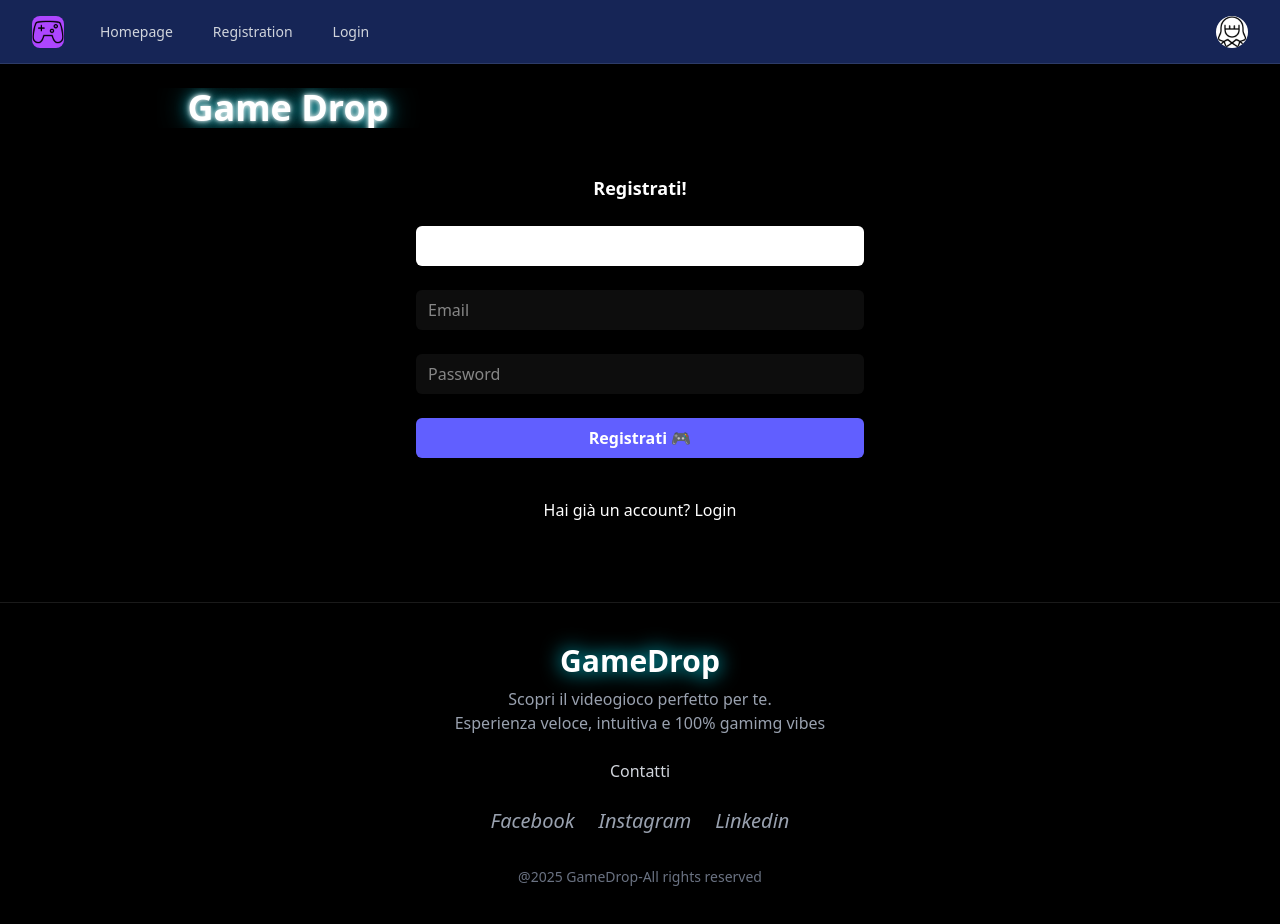
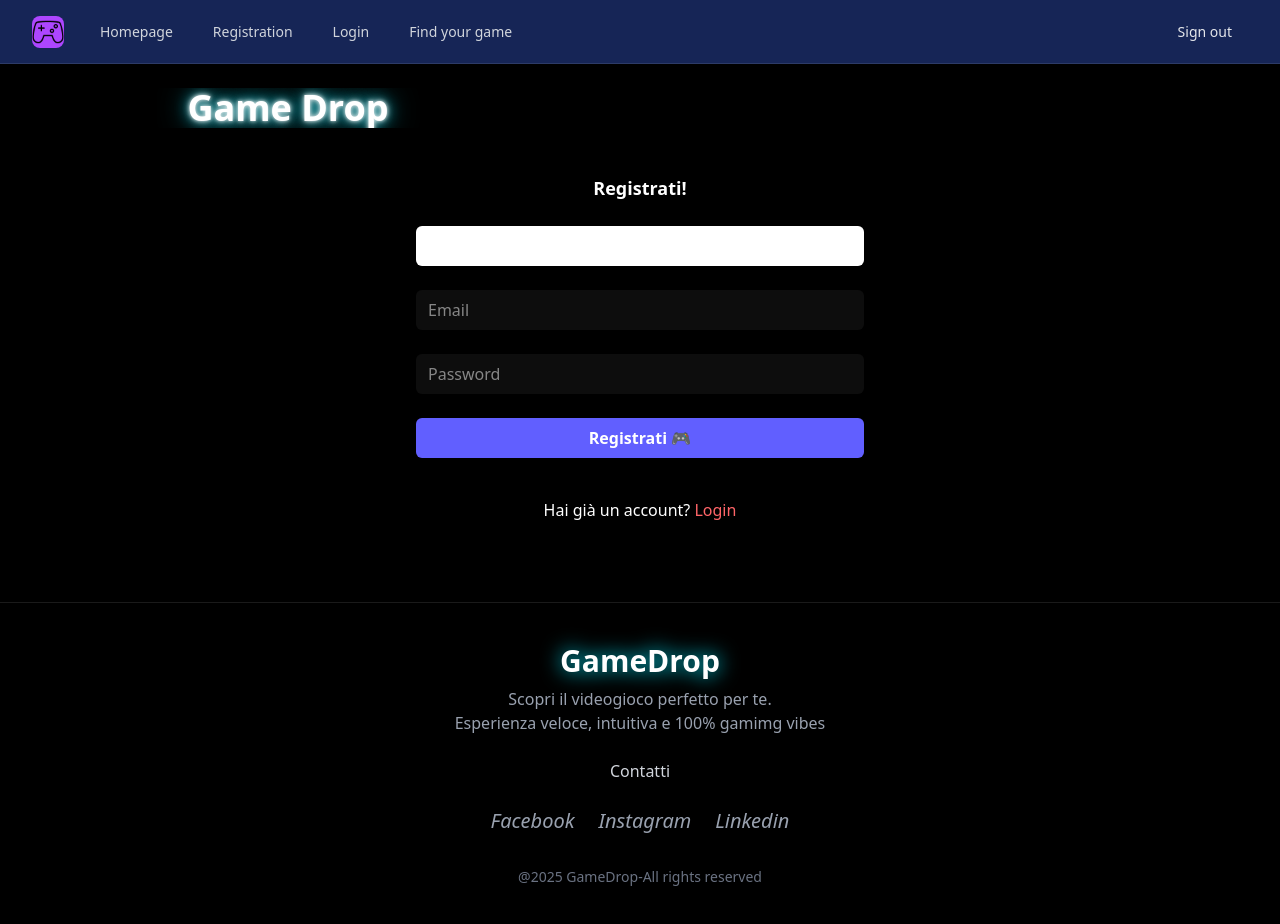
Before and after one commit to alessandraciccone/GGame, a React (Vite) app in the folder GgameFrontend/: page /registration in a window 1280 px wide. Shown: the top 924 px of the page. Built offline with nearby package versions, Linux system fonts and the light colour scheme.

Commit message:
update navBar and Registration component

```diff
--- a/GgameFrontend/src/components/NavBar.jsx
+++ b/GgameFrontend/src/components/NavBar.jsx
@@ -8,13 +8,13 @@ import {
   MenuItems,
 } from "@headlessui/react";
 import { Bars3Icon, BellIcon, XMarkIcon } from "@heroicons/react/24/outline";
-import profile from "../assets/img/profile.png";
 import game from "../assets/img/game.png";
 const navigation = [
   { name: "Homepage", href: "/", current: false },
   { name: "Registration", href: "/Registration", current: false },
 
   { name: "Login", href: "#", current: false },
+  { name: "Find your game", href: "#", current: false },
 ];
 
 function classNames(...classes) {
@@ -87,29 +87,6 @@ export default function NavBar() {
 
             {/* Profile dropdown */}
             <Menu as="div" className="relative ml-3">
-              <MenuButton className="relative flex rounded-full focus-visible:outline-2 focus-visible:outline-offset-2 focus-visible:outline-indigo-500">
-                <span className="absolute -inset-1.5" />
-                <span className="sr-only">Open user menu</span>
-                <img
-                  alt=""
-                  src={profile}
-                  className="size-8 rounded-full bg-white outline -outline-offset-1 outline-white/10"
-                />
-              </MenuButton>
-
-              <MenuItems
-                transition
-                className="absolute right-0 z-10 mt-2 w-48 origin-top-right rounded-md bg-blue-900/90 backdrop-blur-sm py-1 outline -outline-offset-1 outline-white/10 transition data-closed:scale-95 data-closed:opacity-0 data-enter:duration-100 data-leave:duration-75"
-              >
-                <MenuItem>
-                  <a
-                    href="#"
-                    className="block px-4 py-2 text-sm text-gray-200 hover:bg-white/10"
-                  >
-                    Your profile
-                  </a>
-                </MenuItem>
-
               <MenuItem>
                 <a
                   href="#"
@@ -118,7 +95,6 @@ export default function NavBar() {
                   Sign out
                 </a>
               </MenuItem>
-              </MenuItems>
             </Menu>
           </div>
         </div>
--- a/GgameFrontend/src/components/Registration.jsx
+++ b/GgameFrontend/src/components/Registration.jsx
@@ -1,5 +1,5 @@
 import { useState } from "react";
-
+import { Link } from "react-router-dom";
 const Registration = () => {
   const [formData, setFormData] = useState({
     nome: "",
@@ -96,8 +96,11 @@ const Registration = () => {
       </form>
 
       <p className=" text-center text-white mt-10">
-        {" "}
-        Hai già un account? Login
+        Hai già un account?{" "}
+        <Link to="/Login" className="text-red-400">
+          {" "}
+          Login{" "}
+        </Link>
       </p>
     </div>
   );
```
Lines whose indentation alone changed are shown as unchanged.
